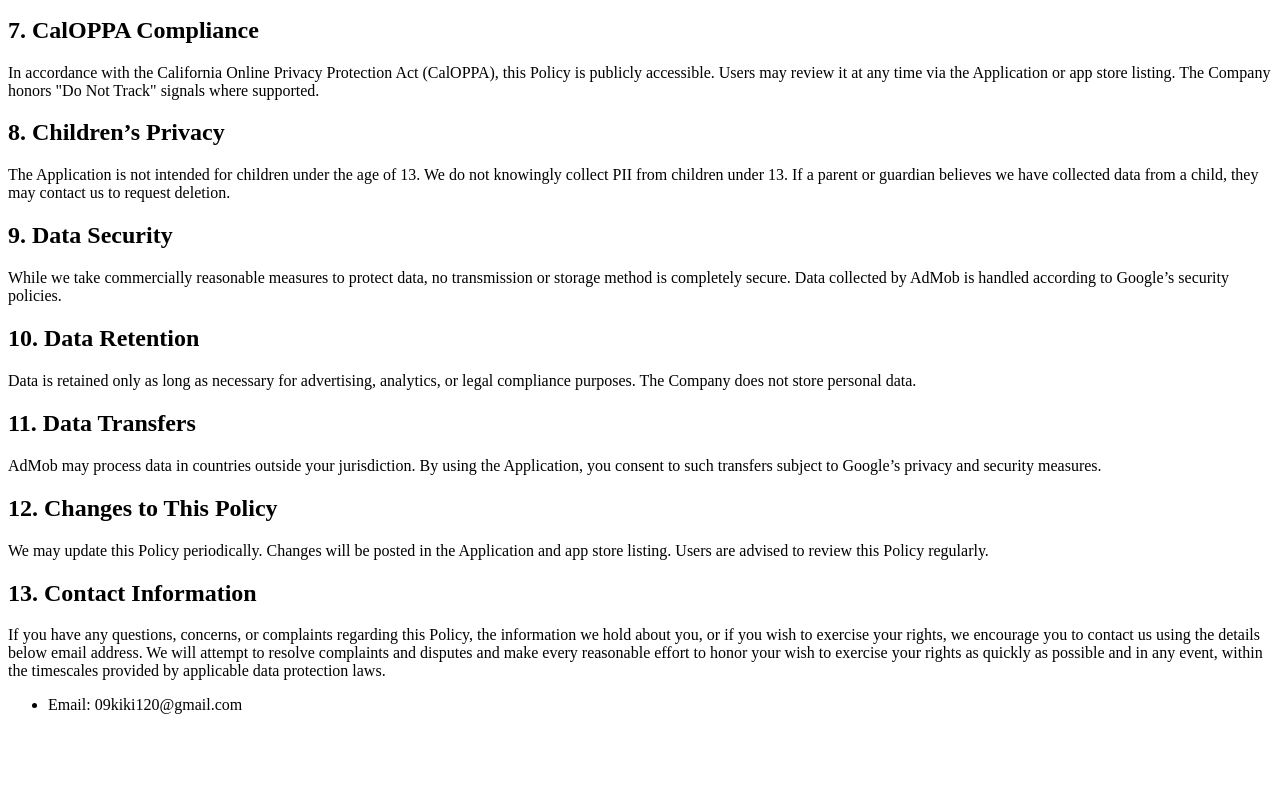
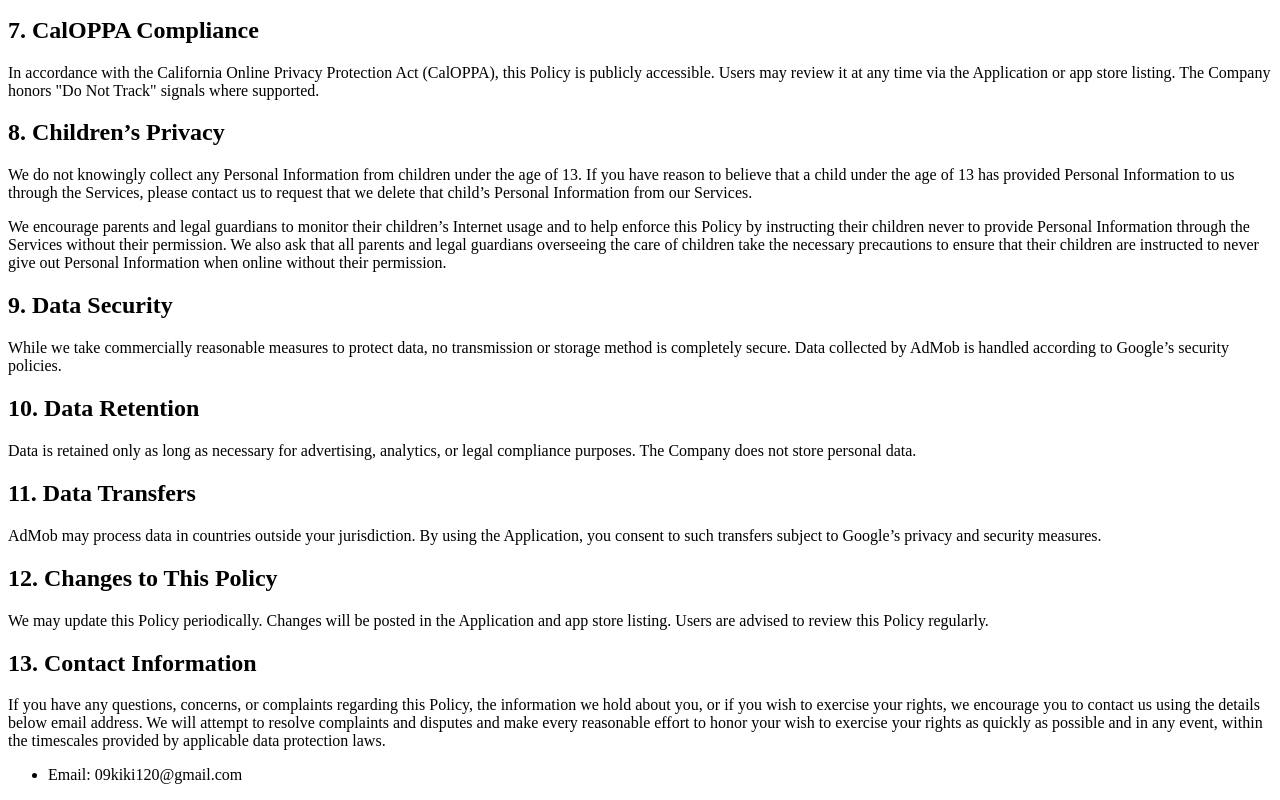
Before and after one commit to Anchubby/KPopSudoku-PrivacyPolicy, a plain HTML site: page index.html in a window 1280 px wide. Shown: the part 1450-2250 px from the top of the page. Before the commit the page ends 2180 px from the top, so only its background shows below. Drawn offline with Linux system fonts and the light colour scheme.

Commit message:
Revise children's privacy policy wording
Updated children's privacy policy section for clarity and detail.

```diff
--- a/index.html
+++ b/index.html
@@ -76,7 +76,8 @@
 <p>In accordance with the California Online Privacy Protection Act (CalOPPA), this Policy is publicly accessible. Users may review it at any time via the Application or app store listing. The Company honors "Do Not Track" signals where supported.</p>
 
 <h2>8. Children’s Privacy</h2>
-<p>The Application is not intended for children under the age of 13. We do not knowingly collect PII from children under 13. If a parent or guardian believes we have collected data from a child, they may contact us to request deletion.</p>
+<p>We do not knowingly collect any Personal Information from children under the age of 13. If you have reason to believe that a child under the age of 13 has provided Personal Information to us through the Services, please contact us to request that we delete that child’s Personal Information from our Services.</p>
+<p>We encourage parents and legal guardians to monitor their children’s Internet usage and to help enforce this Policy by instructing their children never to provide Personal Information through the Services without their permission. We also ask that all parents and legal guardians overseeing the care of children take the necessary precautions to ensure that their children are instructed to never give out Personal Information when online without their permission.</p>
 
 <h2>9. Data Security</h2>
 <p>While we take commercially reasonable measures to protect data, no transmission or storage method is completely secure. Data collected by AdMob is handled according to Google’s security policies.</p>
```
